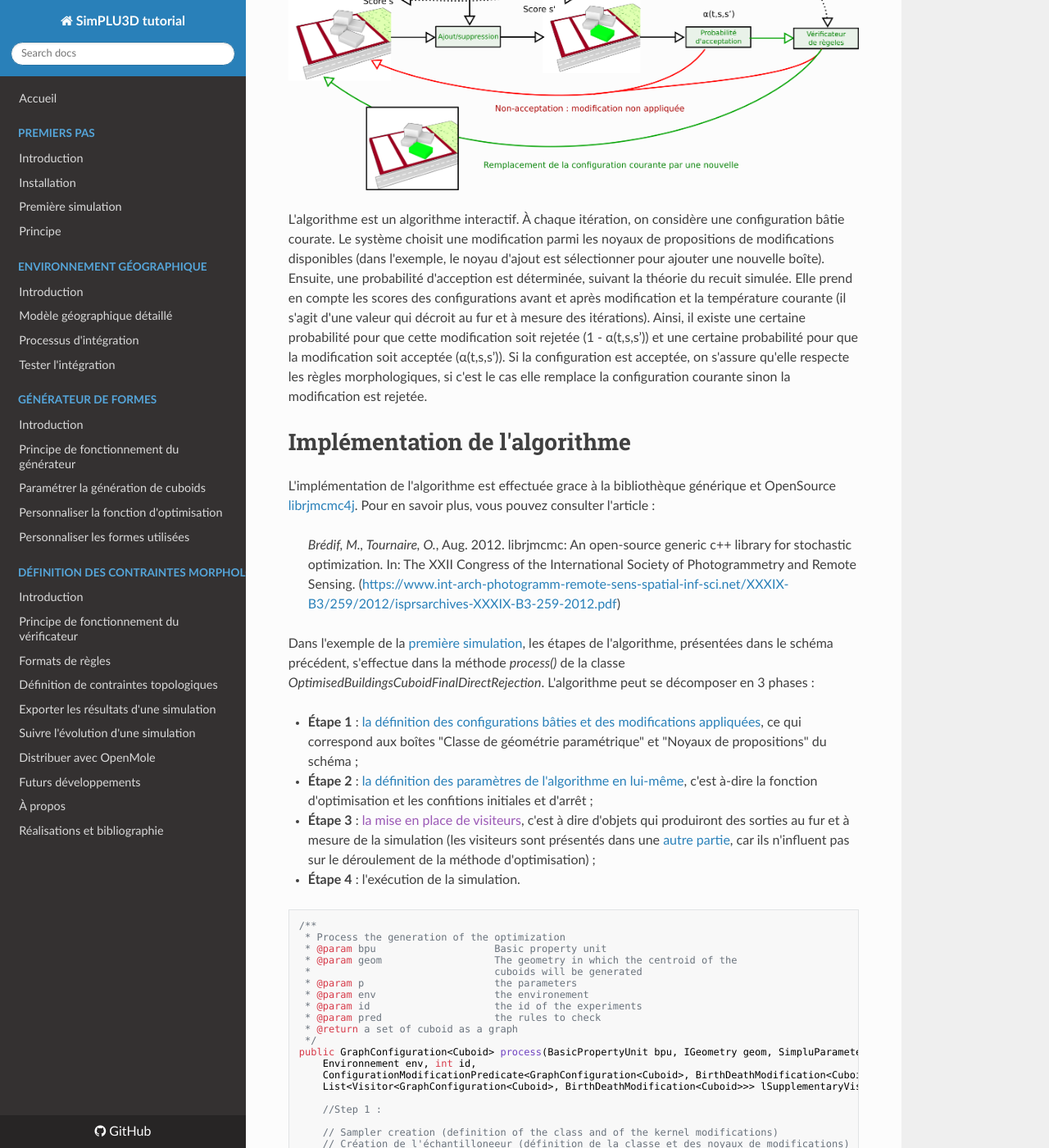
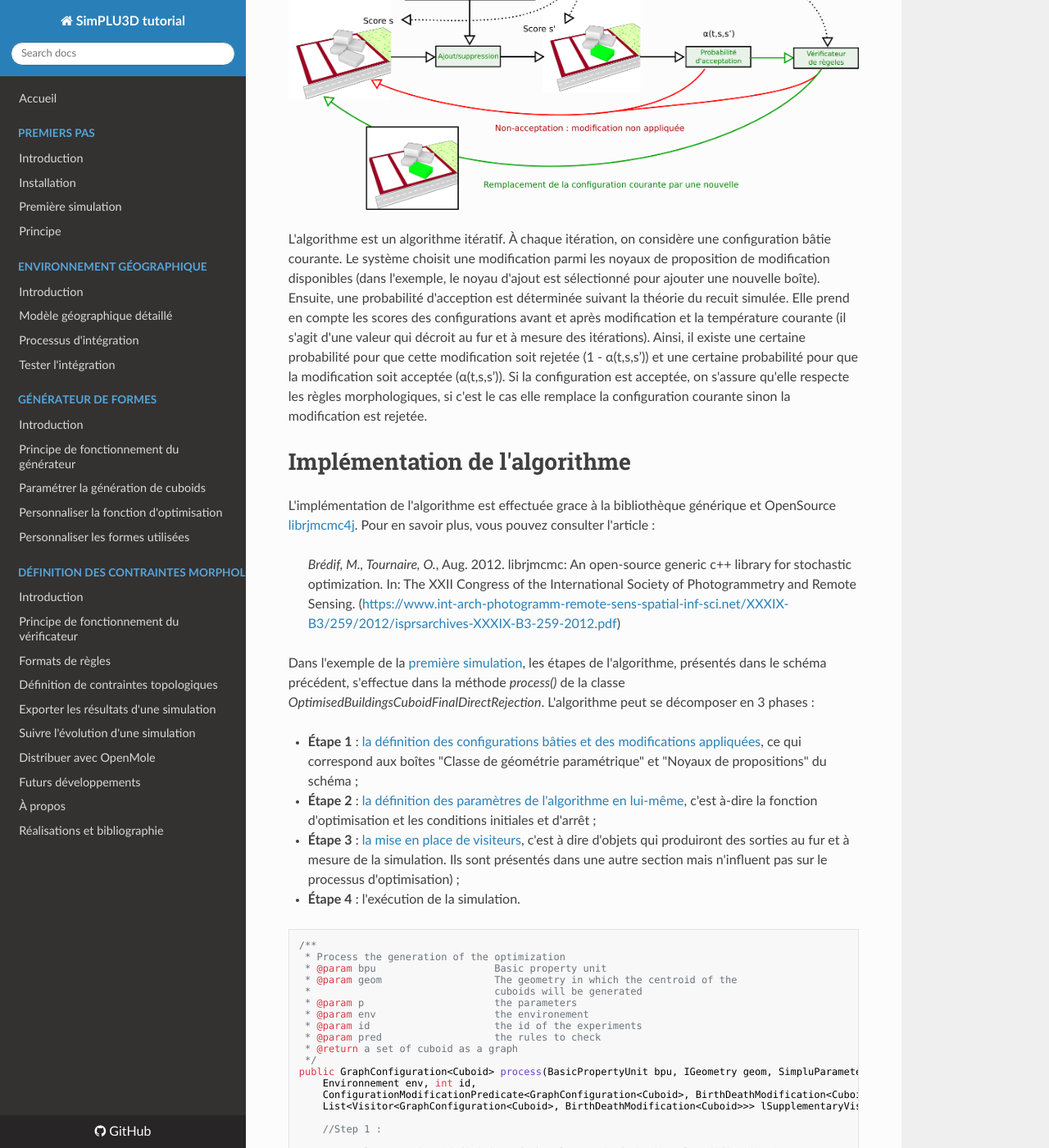
Before and after one commit to SimPLU3D/simplu3D-tutorial, an MkDocs documentation site: the page built from docs/generator/principe.md, in a window 1280 px wide and 1400 px high, scrolled down 1545 px. Shown: the whole window at 82% size. Built offline with MkDocs 1.6.1, drawn with Linux system fonts in a browser that asks for light colours; nearby versions of some CDN libraries; some of the changed text lies outside the part shown.

Commit message:
Update principe.md

```diff
--- a/docs/generator/principe.md
+++ b/docs/generator/principe.md
@@ -7,7 +7,7 @@ date: 2018-10-26
 ---
 # Configuration bâtie
 
-Dans SimPLU3D, une configuration bâtie est composée d'un ensemble de géométries paramétriques. Une géométrie paramétrique peut être décrite à travers un vecteur de dimension constante. Dans la plupart des expérimentations de SimPLU3D, comme dans l'exemple de la première simulation, les géométries paramétriques manipulées sont composées de boîtes. Dans ce cas, s'agit d'une géométrie de 6 dimensions décrite par le vecteur **b** = (**x**, **y**, **l**, **w**, **h**, **θ**). Néanmoins, il est tout à fait possible d'utiliser d'autres types de géométries paramétriques comme nous le verrons dans la section sur la [personnalisation des formes générées](custom-generator.md).
+Dans SimPLU3D, une configuration bâtie est composée d'un ensemble de géométries paramétriques. Une géométrie est dite paramétrique quand on peut la décrire à travers un vecteur de dimension constante. Dans la plupart des expérimentations de SimPLU3D, comme dans l'exemple de la première simulation, les géométries paramétriques manipulées sont des boîtes. Dans ce cas, s'agit d'une géométrie de 6 dimensions décrite par le vecteur **b** = (**x**, **y**, **l**, **w**, **h**, **θ**). Néanmoins, il est tout à fait possible d'utiliser d'autres types de géométries paramétriques comme nous le verrons dans la section sur la [personnalisation des formes générées](custom-generator.md).
 
 ![Image représentant une boîte](img/boite.png)
 
@@ -15,27 +15,28 @@ Dans SimPLU3D, une configuration bâtie est composée d'un ensemble de géométr
 
 La génération de formes bâties avec SimPLU3D se base sur la technique du recuit-simulé transdimensionnel. Le recuit simulé est une technique d'optimisation et le fait que l'approche soit transdimensionnel indique que c'est le système qui détermine le nombre d'objets nécessaires pour atteindre l'objectif.
 
-Ainsi, si on considère une fonction d'optimisation **f**, comme le volume, le recuit simulé détermine les **n** boîtes et leurs paramètres qui permettent la configuration bâtie la plus volumineuse possible.
+Ainsi, si on considère une fonction d'optimisation **f**, comme le volume, le recuit simulé détermine les **n** boîtes et leurs paramètres qui permettent de produire la configuration bâtie la plus volumineuse possible.
 
 ![Image représentant une boîte](img/configuration.png)
-.
+
 
 # Déroulement de l'algorithme
 
 ![Image montrant le principe](img/principe.png)
 
-L'algorithme est un algorithme interactif. À chaque itération, on considère une configuration bâtie courate. Le système choisit une modification parmi les noyaux de propositions de modifications disponibles (dans l'exemple, le noyau d'ajout est sélectionner pour ajouter une nouvelle boîte). Ensuite, une probabilité d'acception est déterminée, suivant la théorie du recuit simulée. Elle prend en compte les scores des configurations avant et après modification et la température courante (il s'agit d'une valeur qui décroit au fur et à mesure des itérations). Ainsi, il existe une certaine probabilité pour que cette modification soit rejetée (1 - α(t,s,s’)) et une certaine probabilité pour que la modification soit acceptée (α(t,s,s’)). Si la configuration est acceptée, on s'assure qu'elle respecte les règles morphologiques, si c'est le cas elle remplace la configuration courante sinon la modification est rejetée.
+L'algorithme est un algorithme itératif. À chaque itération, on considère une configuration bâtie courante. Le système choisit une modification parmi les noyaux de proposition de modification disponibles (dans l'exemple, le noyau d'ajout est sélectionné pour ajouter une nouvelle boîte). Ensuite, une probabilité d'acception est déterminée suivant la théorie du recuit simulée. Elle prend en compte les scores des configurations avant et après modification et la température courante (il s'agit d'une valeur qui décroit au fur et à mesure des itérations). Ainsi, il existe une certaine probabilité pour que cette modification soit rejetée (1 - α(t,s,s’)) et une certaine probabilité pour que la modification soit acceptée (α(t,s,s’)). Si la configuration est acceptée, on s'assure qu'elle respecte les règles morphologiques, si c'est le cas elle remplace la configuration courante sinon la modification est rejetée.
 
 # Implémentation de l'algorithme
 
 L'implémentation de l'algorithme est effectuée grace à la bibliothèque générique et OpenSource [librjmcmc4j](https://github.com/IGNF/librjmcmc4j). Pour en savoir plus, vous pouvez consulter l'article :
+
 > *Brédif, M., Tournaire, O.*, Aug. 2012. librjmcmc: An open-source generic c++ library for stochastic optimization. In: The XXII Congress of the International Society of Photogrammetry and Remote Sensing. ([https://www.int-arch-photogramm-remote-sens-spatial-inf-sci.net/XXXIX-B3/259/2012/isprsarchives-XXXIX-B3-259-2012.pdf](https://www.int-arch-photogramm-remote-sens-spatial-inf-sci.net/XXXIX-B3/259/2012/isprsarchives-XXXIX-B3-259-2012.pdf))
 
-Dans l'exemple de la [première simulation](../begin/first_simulation.md), les étapes de l'algorithme, présentées dans le schéma précédent, s'effectue dans la méthode *process()* de la classe *OptimisedBuildingsCuboidFinalDirectRejection*. L'algorithme peut se décomposer en 3 phases :
+Dans l'exemple de la [première simulation](../begin/first_simulation.md), les étapes de l'algorithme, présentés dans le schéma précédent, s'effectue dans la méthode *process()* de la classe *OptimisedBuildingsCuboidFinalDirectRejection*. L'algorithme peut se décomposer en 3 phases :
 
 - **Étape 1** : [la définition des configurations bâties et des modifications appliquées](custom-generator.md), ce qui correspond aux boîtes "Classe de géométrie paramétrique" et "Noyaux de propositions" du schéma ;
-- **Étape 2** : [la définition des paramètres de l'algorithme en lui-même](custom-optimisation.md), c'est à-dire la fonction d'optimisation et les confitions initiales et d'arrêt ;
-- **Étape 3** : [la mise en place de visiteurs](), c'est à dire d'objets qui produiront des sorties au fur et à mesure de la simulation (les visiteurs sont présentés dans une [autre partie](../visitor/intro.md), car ils n'influent pas sur le déroulement de la méthode d'optimisation) ;
+- **Étape 2** : [la définition des paramètres de l'algorithme en lui-même](custom-optimisation.md), c'est à-dire la fonction d'optimisation et les conditions initiales et d'arrêt ;
+- **Étape 3** : [la mise en place de visiteurs](../visitor/intro.md), c'est à dire d'objets qui produiront des sorties au fur et à mesure de la simulation. Ils sont présentés dans une autre section mais n'influent pas sur le processus d'optimisation) ;
 - **Étape 4** : l'exécution de la simulation.
 
 
```
